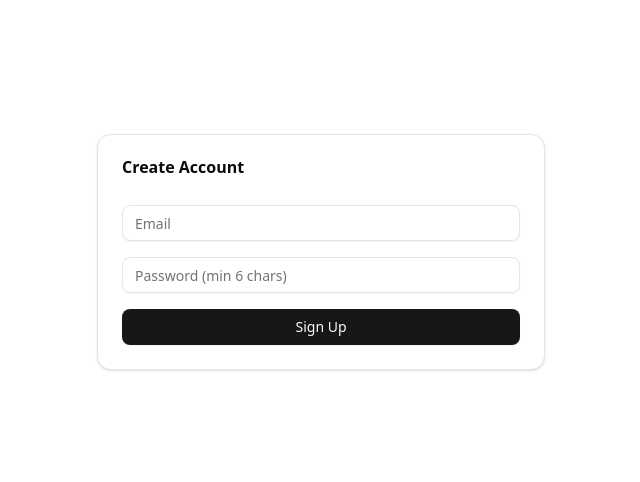
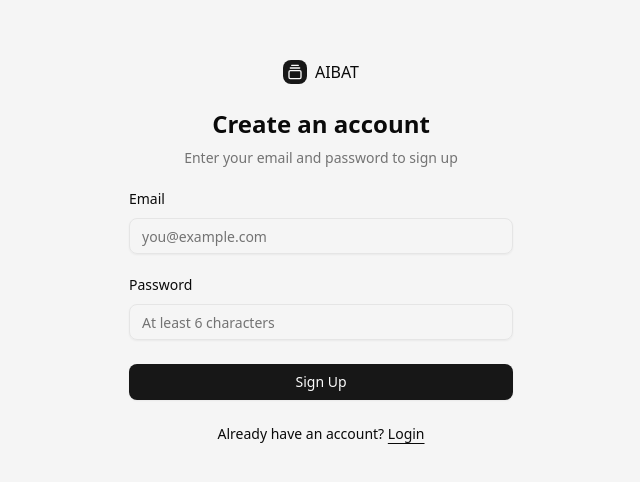
Before and after one commit to trail-ai-lab/aibat, a Next.js app in the folder apps/frontend/: page /signup in a window 1280 px wide. Shown: the part 148-630 px from the top of the page, without its empty margins (319-959 px from the left). Built offline with nearby package versions, Linux system fonts and the light colour scheme; no server answers.

Commit message:
Update login and signup page components

```diff
--- a/apps/frontend/src/app/(public)/login/page.tsx
+++ b/apps/frontend/src/app/(public)/login/page.tsx
@@ -1,55 +1,19 @@
-"use client"
+import { GalleryVerticalEnd } from "lucide-react"
 
-import { useState } from "react"
-import { Button } from "@/components/ui/button"
-import { Input } from "@/components/ui/input"
-import { signInWithEmailAndPassword } from "firebase/auth"
-import { auth } from "@/lib/firebase"
-import { useRouter } from "next/navigation"
+import { LoginForm } from "@/components/login-form"
 
 export default function LoginPage() {
-  const router = useRouter()
-  const [email, setEmail] = useState("")
-  const [password, setPassword] = useState("")
-  const [error, setError] = useState("")
-
-  const handleLogin = async () => {
-    try {
-      const userCredential = await signInWithEmailAndPassword(auth, email, password)
-      const token = await userCredential.user.getIdToken()
-      console.log("Token:", token)
-
-      // Optionally store token in localStorage or send to backend
-      localStorage.setItem("token", token)
-      router.push("/dashboard") // redirect after login
-    } catch (err: any) {
-      setError(err.message)
-    }
-  }
-
   return (
-    <div className="max-w-sm mx-auto mt-20 space-y-4">
-      <h1 className="text-2xl font-bold">Login</h1>
-
-      <Input
-        type="email"
-        placeholder="Email"
-        value={email}
-        onChange={e => setEmail(e.target.value)}
-      />
-
-      <Input
-        type="password"
-        placeholder="Password"
-        value={password}
-        onChange={e => setPassword(e.target.value)}
-      />
-
-      {error && <p className="text-red-500">{error}</p>}
-
-      <Button className="w-full" onClick={handleLogin}>
-        Login
-      </Button>
+    <div className="bg-muted flex min-h-svh flex-col items-center justify-center gap-6 p-6 md:p-10">
+      <div className="flex w-full max-w-sm flex-col gap-6">
+        <a href="#" className="flex items-center gap-2 self-center font-medium">
+          <div className="bg-primary text-primary-foreground flex size-6 items-center justify-center rounded-md">
+            <GalleryVerticalEnd className="size-4" />
+          </div>
+          AIBAT
+        </a>
+        <LoginForm />
+      </div>
     </div>
   )
 }
--- a/apps/frontend/src/app/(public)/signup/page.tsx
+++ b/apps/frontend/src/app/(public)/signup/page.tsx
@@ -1,53 +1,19 @@
-"use client";
+import { GalleryVerticalEnd } from "lucide-react"
 
-import { useState } from "react";
-import { useRouter } from "next/navigation";
-import { createUserWithEmailAndPassword } from "firebase/auth";
-import { auth } from "@/lib/firebase";
-import { Input } from "@/components/ui/input";
-import { Button } from "@/components/ui/button";
-import { Card, CardContent, CardHeader, CardTitle } from "@/components/ui/card";
+import { SignupForm } from "@/components/signup-form"
 
-export default function SignupPage() {
-  const router = useRouter();
-  const [email, setEmail] = useState("");
-  const [password, setPassword] = useState("");
-  const [error, setError] = useState("");
-
-  const handleSignup = async () => {
-    try {
-      await createUserWithEmailAndPassword(auth, email, password);
-      router.push("/dashboard");
-    } catch (err: any) {
-      setError(err.message);
-    }
-  };
-
+export default function LoginPage() {
   return (
-    <div className="flex items-center justify-center h-screen">
-      <Card className="w-full max-w-md">
-        <CardHeader>
-          <CardTitle>Create Account</CardTitle>
-        </CardHeader>
-        <CardContent className="space-y-4">
-          <Input
-            type="email"
-            placeholder="Email"
-            value={email}
-            onChange={(e) => setEmail(e.target.value)}
-          />
-          <Input
-            type="password"
-            placeholder="Password (min 6 chars)"
-            value={password}
-            onChange={(e) => setPassword(e.target.value)}
-          />
-          <Button className="w-full" onClick={handleSignup}>
-            Sign Up
-          </Button>
-          {error && <p className="text-sm text-red-500">{error}</p>}
-        </CardContent>
-      </Card>
+    <div className="bg-muted flex min-h-svh flex-col items-center justify-center gap-6 p-6 md:p-10">
+      <div className="flex w-full max-w-sm flex-col gap-6">
+        <a href="#" className="flex items-center gap-2 self-center font-medium">
+          <div className="bg-primary text-primary-foreground flex size-6 items-center justify-center rounded-md">
+            <GalleryVerticalEnd className="size-4" />
+          </div>
+          AIBAT
+        </a>
+        <SignupForm />
+      </div>
     </div>
-  );
+  )
 }
--- a/apps/frontend/src/app/page.tsx
+++ b/apps/frontend/src/app/page.tsx
@@ -1,15 +1,14 @@
 "use client";
 
-import Link from "next/link";
+import { useEffect } from "react";
+import { useRouter } from "next/navigation";
 
 export default function Home() {
-  return (
-    <main className="flex h-screen items-center justify-center">
-      <div className="text-center">
-        <h1 className="text-4xl font-bold mb-4">Welcome to AIBAT</h1>
-        <p className="mb-4">Please login to continue.</p>
-        <Link href="/login" className="underline text-blue-500">Go to Login</Link>
-      </div>
-    </main>
-  );
+  const router = useRouter();
+
+  useEffect(() => {
+    router.replace("/login");
+  }, [router]);
+
+  return null;
 }
--- /dev/null
+++ b/apps/frontend/src/components/login-form.tsx
@@ -0,0 +1,82 @@
+"use client"
+
+import { useState } from "react"
+import { useRouter } from "next/navigation"
+import { signInWithEmailAndPassword } from "firebase/auth"
+import { auth } from "@/lib/firebase"
+import { cn } from "@/lib/utils"
+import { Button } from "@/components/ui/button"
+import { Input } from "@/components/ui/input"
+import { Label } from "@/components/ui/label"
+
+export function LoginForm({
+  className,
+  ...props
+}: React.ComponentProps<"form">) {
+  const router = useRouter()
+  const [email, setEmail] = useState("")
+  const [password, setPassword] = useState("")
+  const [error, setError] = useState("")
+
+  const handleLogin = async (e: React.FormEvent) => {
+    e.preventDefault()
+    setError("")
+    try {
+      const userCredential = await signInWithEmailAndPassword(auth, email, password)
+      const token = await userCredential.user.getIdToken()
+      localStorage.setItem("token", token)
+      router.push("/dashboard")
+    } catch (err: any) {
+      setError(err.message)
+    }
+  }
+
+  return (
+    <form onSubmit={handleLogin} className={cn("flex flex-col gap-6", className)} {...props}>
+      <div className="flex flex-col items-center gap-2 text-center">
+        <h1 className="text-2xl font-bold">Login to your account</h1>
+        <p className="text-muted-foreground text-sm text-balance">
+          Enter your email below to login to your account
+        </p>
+      </div>
+      <div className="grid gap-6">
+        <div className="grid gap-3">
+          <Label htmlFor="email">Email</Label>
+          <Input
+            id="email"
+            type="email"
+            placeholder="you@example.com"
+            value={email}
+            onChange={(e) => setEmail(e.target.value)}
+            required
+          />
+        </div>
+        <div className="grid gap-3">
+          <div className="flex items-center">
+            <Label htmlFor="password">Password</Label>
+            <a href="#" className="ml-auto text-sm underline-offset-4 hover:underline">
+              Forgot your password?
+            </a>
+          </div>
+          <Input
+            id="password"
+            type="password"
+            value={password}
+            onChange={(e) => setPassword(e.target.value)}
+            required
+          />
+        </div>
+        {error && <p className="text-sm text-red-500 text-center">{error}</p>}
+        <Button type="submit" className="w-full">
+          Login
+        </Button>
+      </div>
+      <div className="text-center text-sm">
+        Don&apos;t have an account?{" "}
+        <a href="/signup" className="underline underline-offset-4">
+          Sign up
+        </a>
+      </div>
+    </form>
+  )
+}
--- /dev/null
+++ b/apps/frontend/src/components/signup-form.tsx
@@ -0,0 +1,76 @@
+"use client"
+
+import { useState } from "react"
+import { useRouter } from "next/navigation"
+import { createUserWithEmailAndPassword } from "firebase/auth"
+import { auth } from "@/lib/firebase"
+import { cn } from "@/lib/utils"
+import { Button } from "@/components/ui/button"
+import { Input } from "@/components/ui/input"
+import { Label } from "@/components/ui/label"
+
+export function SignupForm({
+  className,
+  ...props
+}: React.ComponentProps<"form">) {
+  const router = useRouter()
+  const [email, setEmail] = useState("")
+  const [password, setPassword] = useState("")
+  const [error, setError] = useState("")
+
+  const handleSignup = async (e: React.FormEvent) => {
+    e.preventDefault()
+    setError("")
+    try {
+      await createUserWithEmailAndPassword(auth, email, password)
+      router.push("/dashboard")
+    } catch (err: any) {
+      setError(err.message)
+    }
+  }
+
+  return (
+    <form onSubmit={handleSignup} className={cn("flex flex-col gap-6", className)} {...props}>
+      <div className="flex flex-col items-center gap-2 text-center">
+        <h1 className="text-2xl font-bold">Create an account</h1>
+        <p className="text-muted-foreground text-sm text-balance">
+          Enter your email and password to sign up
+        </p>
+      </div>
+      <div className="grid gap-6">
+        <div className="grid gap-3">
+          <Label htmlFor="email">Email</Label>
+          <Input
+            id="email"
+            type="email"
+            placeholder="you@example.com"
+            value={email}
+            onChange={(e) => setEmail(e.target.value)}
+            required
+          />
+        </div>
+        <div className="grid gap-3">
+          <Label htmlFor="password">Password</Label>
+          <Input
+            id="password"
+            type="password"
+            placeholder="At least 6 characters"
+            value={password}
+            onChange={(e) => setPassword(e.target.value)}
+            required
+          />
+        </div>
+        {error && <p className="text-sm text-red-500 text-center">{error}</p>}
+        <Button type="submit" className="w-full">
+          Sign Up
+        </Button>
+      </div>
+      <div className="text-center text-sm">
+        Already have an account?{" "}
+        <a href="/login" className="underline underline-offset-4">
+          Login
+        </a>
+      </div>
+    </form>
+  )
+}
```
